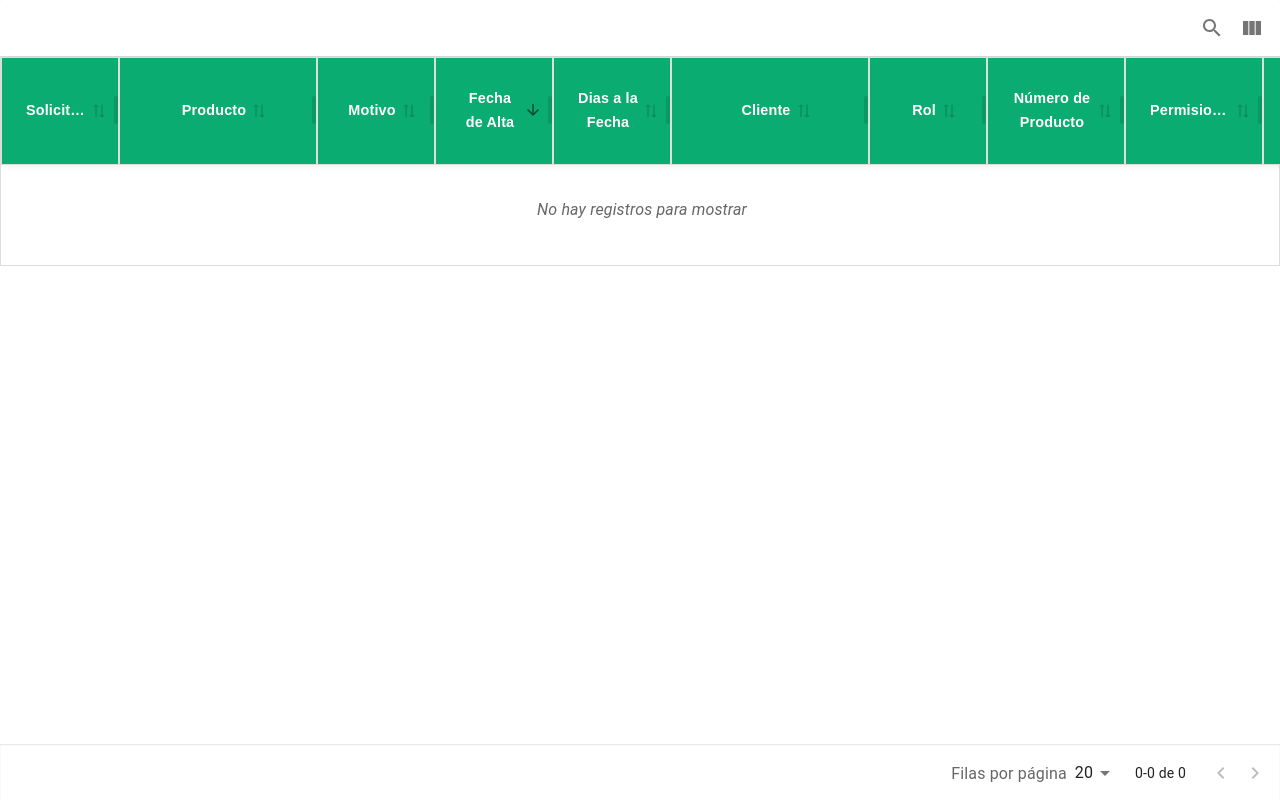
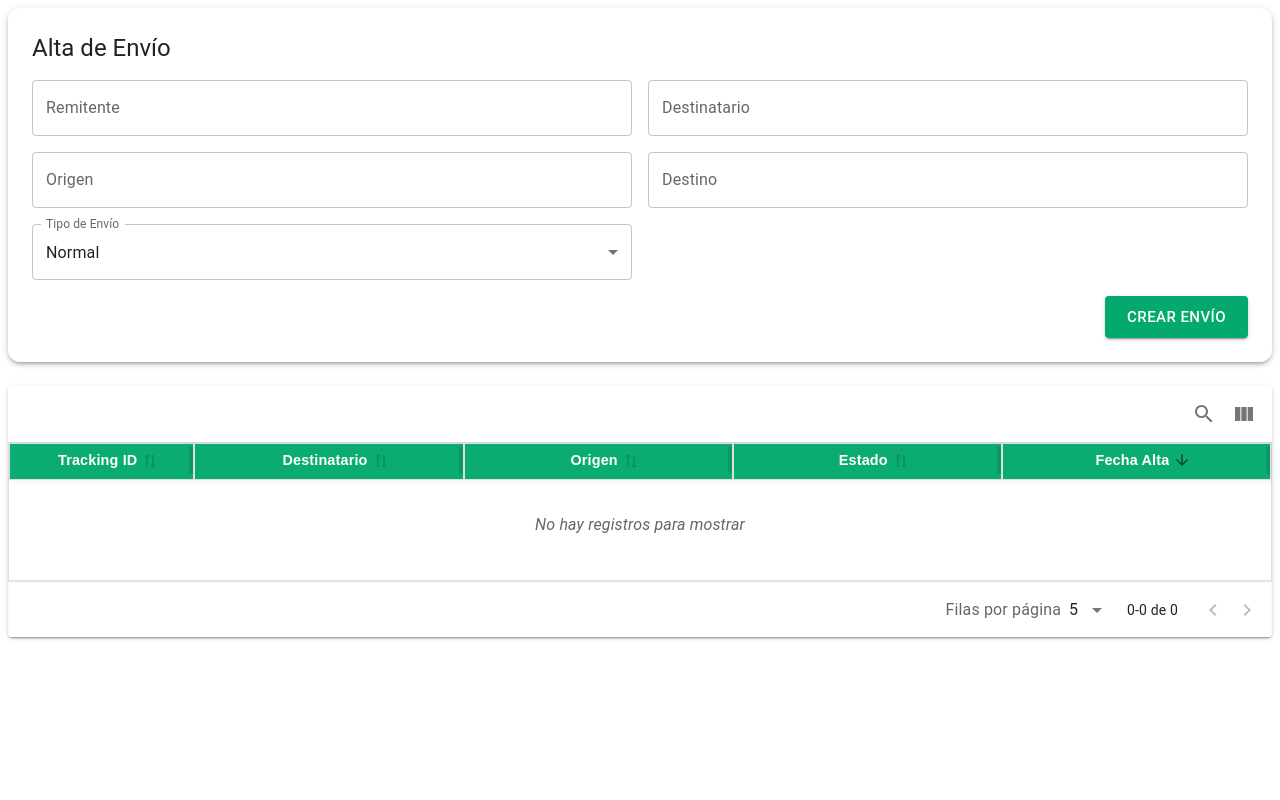
Before and after one commit to Toroston/LogiTrack, a React (Vite) app: page / in a window 1280 px wide. Built offline with nearby package versions, Linux system fonts and the light colour scheme.

Commit message:
Se crea el alta de envio y una tabla base para buscar

```diff
--- /dev/null
+++ b/src/components/AltaEnvio/AltaEnvio.jsx
@@ -0,0 +1,128 @@
+import { useState } from "react";
+import {
+    Box,
+    TextField,
+    Button,
+    MenuItem,
+    Typography,
+    Paper,
+    Grid
+} from "@mui/material";
+
+const AltaEnvio = ({ onCrear }) => {
+
+    const [form, setForm] = useState({
+        remitente: "",
+        destinatario: "",
+        origen: "",
+        destino: "",
+        tipo: "Normal"
+    });
+
+    const handleChange = (e) => {
+        setForm({ ...form, [e.target.name]: e.target.value });
+    };
+
+    const handleSubmit = () => {
+        const { remitente, destinatario, origen, destino } = form;
+
+        if (!remitente || !destinatario || !origen || !destino) {
+            alert("Todos los campos son obligatorios");
+            return;
+        }
+
+        onCrear(form);
+
+        setForm({
+            remitente: "",
+            destinatario: "",
+            origen: "",
+            destino: "",
+            tipo: "Normal"
+        });
+    };
+
+    return (
+        <Paper elevation={3} sx={{ p: 3, mb: 3, borderRadius: 3 }}>
+            <Typography variant="h5" mb={2}>
+                Alta de Envío
+            </Typography>
+
+            <Grid container spacing={2}>
+                <Grid item xs={12} md={6}>
+                    <TextField
+                        fullWidth
+                        label="Remitente"
+                        name="remitente"
+                        value={form.remitente}
+                        onChange={handleChange}
+                    />
+                </Grid>
+
+                <Grid item xs={12} md={6}>
+                    <TextField
+                        fullWidth
+                        label="Destinatario"
+                        name="destinatario"
+                        value={form.destinatario}
+                        onChange={handleChange}
+                    />
+                </Grid>
+
+                <Grid item xs={12} md={6}>
+                    <TextField
+                        fullWidth
+                        label="Origen"
+                        name="origen"
+                        value={form.origen}
+                        onChange={handleChange}
+                    />
+                </Grid>
+
+                <Grid item xs={12} md={6}>
+                    <TextField
+                        fullWidth
+                        label="Destino"
+                        name="destino"
+                        value={form.destino}
+                        onChange={handleChange}
+                    />
+                </Grid>
+
+                <Grid item xs={12} md={6}>
+                    <TextField
+                        select
+                        fullWidth
+                        label="Tipo de Envío"
+                        name="tipo"
+                        value={form.tipo}
+                        onChange={handleChange}
+                    >
+                        <MenuItem value="Normal">Normal</MenuItem>
+                        <MenuItem value="Express">Express</MenuItem>
+                    </TextField>
+                </Grid>
+
+                <Grid item xs={12}>
+                    <Box display="flex" justifyContent="flex-end">
+                        <Button
+                            variant="contained"
+                            size="large"
+                            onClick={handleSubmit}
+                            sx={{
+                                backgroundColor: "rgb(4, 170, 109)",
+                                "&:hover": {
+                                    backgroundColor: "rgb(3, 140, 90)"
+                                }
+                            }}
+                        >
+                            Crear Envío
+                        </Button>
+                    </Box>
+                </Grid>
+            </Grid>
+        </Paper>
+    );
+};
+
+export default AltaEnvio;
--- a/src/components/LogiTrack.jsx
+++ b/src/components/LogiTrack.jsx
@@ -1,47 +1,80 @@
+import { useState } from "react";
 import { tableStyleColumn, tableStyleHeader } from "../Helpers/formatHelpers";
 import { MaterialReactTable } from "material-react-table";
 import { MRT_Localization_ES } from 'material-react-table/locales/es';
+import AltaEnvio from "./AltaEnvio/AltaEnvio";
 
 const LogiTrack = () => {
-    const columnStyle = tableStyleColumn({ align: 'center' }, { fontFamily: 'Arial', fontSize: '0.8rem' });
-    const headerStyle = tableStyleHeader({ align: 'center' }, { fontFamily: 'Arial', backgroundColor: 'rgb(4, 170, 109)', fontSize: '0.9rem', color: 'white' });
+
+    const [envios, setEnvios] = useState([]);
+
+    const generarTrackingId = () => {
+        return "TRK-" + Math.floor(Math.random() * 1000000);
+    };
+
+    const crearEnvio = (form) => {
+        const nuevoEnvio = {
+            nSolicitud: generarTrackingId(),
+            producto: form.tipo,
+            motivo: "-",
+            fechaAlta: new Date().toISOString(),
+            fechaAltaFormateada: new Date().toLocaleString(),
+            diasFecha: 0,
+            cliente: form.destinatario,
+            rol: "Operador",
+            nProducto: "-",
+            permisionaria: form.origen,
+            estado: "Creado",
+            fechaEstimadaEntrega: "-",
+            fechaEntrega: "-"
+        };
+
+        setEnvios(prev => [nuevoEnvio, ...prev]);
+    };
+
+    const columnStyle = tableStyleColumn(
+        { align: 'center' },
+        { fontFamily: 'Arial', fontSize: '0.8rem' }
+    );
+
+    const headerStyle = tableStyleHeader(
+        { align: 'center' },
+        {
+            fontFamily: 'Arial',
+            backgroundColor: 'rgb(4, 170, 109)',
+            fontSize: '0.9rem',
+            color: 'white'
+        }
+    );
 
     const columns = [
-        { accessorKey: "nSolicitud", header: "Solicitud", ...columnStyle, ...headerStyle, size: 100, },
-        { accessorKey: "producto", header: "Producto", ...columnStyle, ...headerStyle, },
-        { accessorKey: "motivo", header: "Motivo", ...columnStyle, ...headerStyle, size: 100 },
+        { accessorKey: "nSolicitud", header: "Tracking ID", ...columnStyle, ...headerStyle, size: 120 },
+        { accessorKey: "cliente", header: "Destinatario", ...columnStyle, ...headerStyle },
+        { accessorKey: "permisionaria", header: "Origen", ...columnStyle, ...headerStyle },
+        { accessorKey: "estado", header: "Estado", ...columnStyle, ...headerStyle },
         {
-            accessorKey: "fechaAltaFormateada", header: "Fecha        de Alta", ...columnStyle, ...headerStyle, size: 100,
-            sortingFn: (rowA, rowB) => {
-                return rowA.original.fechaAlta.localeCompare(rowB.original.fechaAlta)
-            }
+            accessorKey: "fechaAltaFormateada",
+            header: "Fecha Alta",
+            ...columnStyle,
+            ...headerStyle,
         },
-        { accessorKey: "diasFecha", header: "Dias        a la Fecha", ...columnStyle, ...headerStyle, size: 100, },
-        { accessorKey: "cliente", header: "Cliente", ...columnStyle, ...headerStyle, },
-        { accessorKey: "rol", header: "Rol", ...columnStyle, ...headerStyle, size: 100 },
-        { accessorKey: "nProducto", header: "Número   de Producto", ...columnStyle, ...headerStyle, size: 120 },
-        { accessorKey: "permisionaria", header: "Permisionaria", ...columnStyle, ...headerStyle, size: 120 },
-        { accessorKey: "estado", header: "Estado", ...columnStyle, ...headerStyle, size: 160 },
-        { accessorKey: "fechaEstimadaEntrega", header: "Fecha Estimada de Entrega", ...columnStyle, ...headerStyle, size: 100 },
-        { accessorKey: "fechaEntrega", header: "Fecha     de Entrega", ...columnStyle, ...headerStyle, size: 100 },
     ];
 
     return (
         <>
+            <AltaEnvio onCrear={crearEnvio} />
+
             <MaterialReactTable
                 muiTableBodyProps={{
                     sx: {
                         fontFamily: 'sans-serif',
                         fontWeight: 400,
-                        fontSize: '1rem',
-                        color: 'rgba(0, 0, 0, 0.6)',
-                        letterSpacing: '0.00938em',
-                        fontStyle: "italic"
+                        fontSize: '0.9rem',
+                        color: 'rgba(0, 0, 0, 0.7)',
                     },
                 }}
                 columns={columns}
-                //data={buildData()}
-                data={[]}
+                data={envios}
                 enableDensityToggle={false}
                 enableFullScreenToggle={false}
                 enableColumnActions={false}
@@ -49,13 +82,12 @@ const LogiTrack = () => {
                 layoutMode="grid"
                 enableColumnResizing={true}
                 localization={MRT_Localization_ES}
-                muiTableProps={{ sx: { border: '1px solid #ddd', }, }}
-                muiTableHeadCellProps={{ sx: { border: '1px solid #ddd', }, }}
-                muiTableBodyCellProps={{ sx: { border: '1px solid #ddd', }, }}
+                muiTableProps={{ sx: { border: '1px solid #ddd' } }}
+                muiTableHeadCellProps={{ sx: { border: '1px solid #ddd' } }}
+                muiTableBodyCellProps={{ sx: { border: '1px solid #ddd' } }}
                 initialState={{
                     density: 'compact',
-                    isFullScreen: true,
-                    pagination: { pageIndex: 0, pageSize: 20 },
+                    pagination: { pageIndex: 0, pageSize: 5 },
                     sorting: [
                         {
                             id: 'fechaAltaFormateada',
@@ -65,7 +97,7 @@ const LogiTrack = () => {
                 }}
             />
         </>
-    )
-}
+    );
+};
 
-export default LogiTrack
+export default LogiTrack;
```
Also changed, not shown: src/components/Grid/GridContainer.jsx (deleted, +0 -33 lines).
